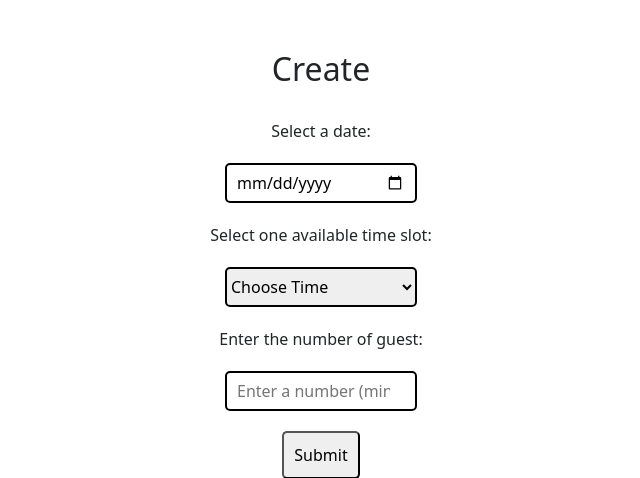
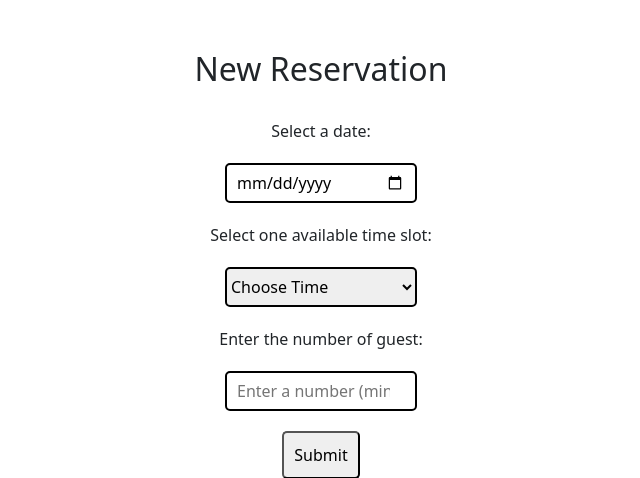
Before and after one commit to DaniLoBerr/restaurant-reservation-web, a Flask app: page /create in a window 1280 px wide. Shown: the part 201-679 px from the top of the page, without its empty margins (319-959 px from the left). Run offline with Flask 3, Linux system fonts and the light colour scheme; the visitor is signed in with stand-in values (Sample User, id 1); data comes from the database, SQL or seed files in the repository.

Commit message:
refactor(template): change "create" heading

```diff
--- a/restaurant/templates/reservation/create.html
+++ b/restaurant/templates/reservation/create.html
@@ -3,7 +3,7 @@
 {% block main %}
     <h2>
         {% block title %}
-            Create
+            New Reservation
         {% endblock %}
     </h2>
 
```
